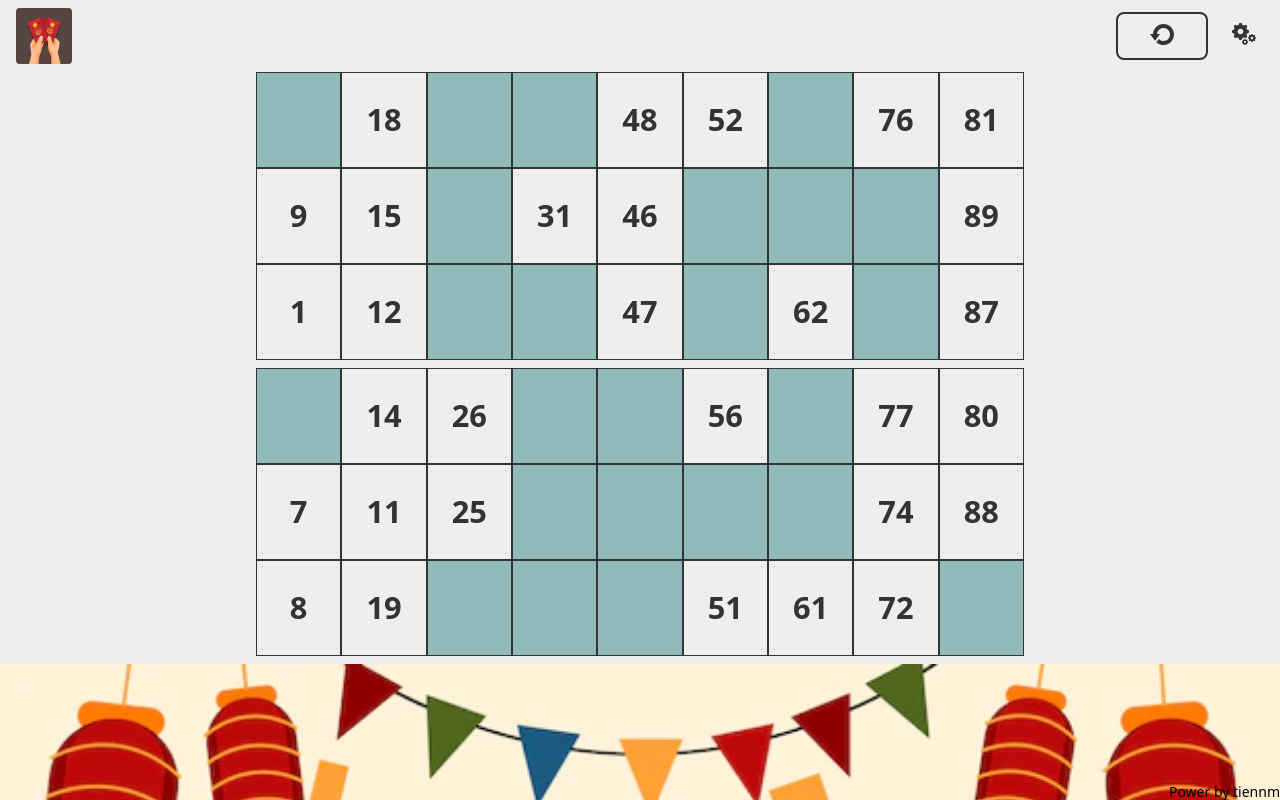
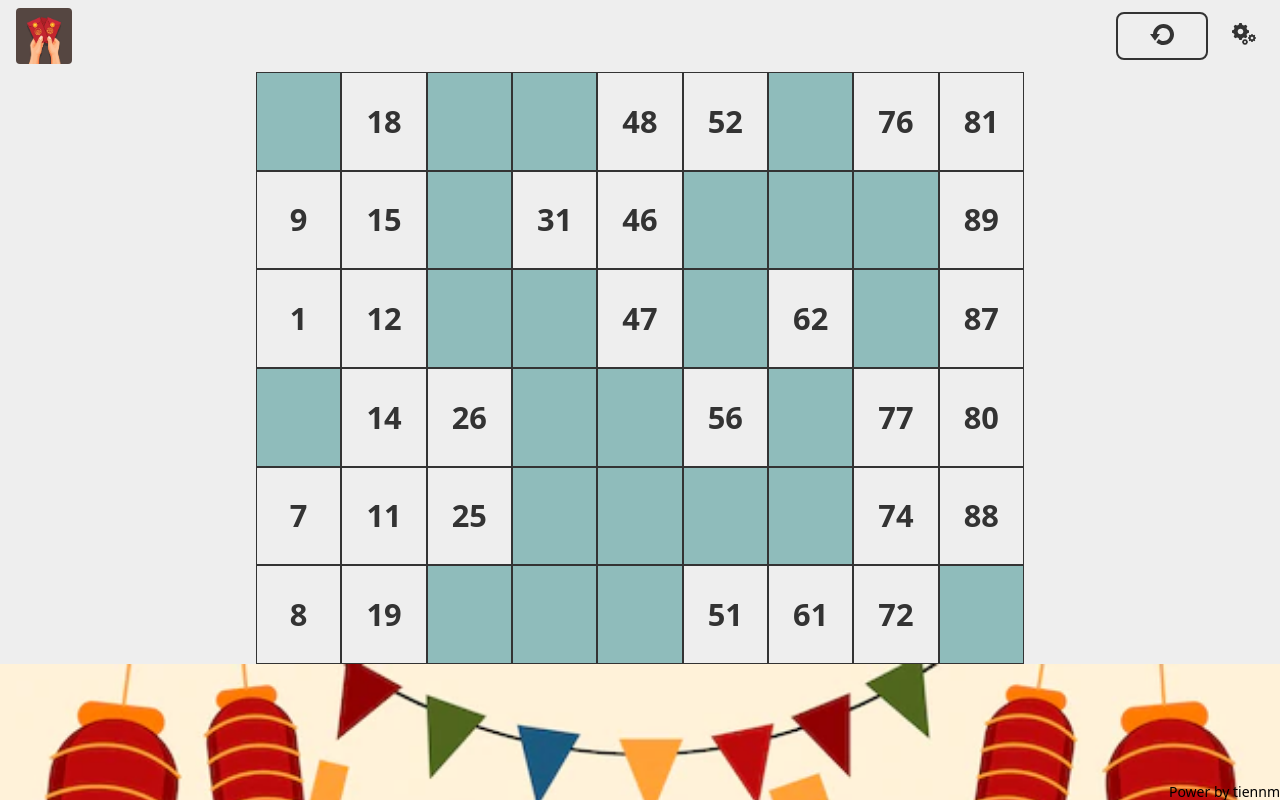
Before and after one commit to tiennguyen1293/loto, a React (Vite) app: page / in a window 1280 px wide. Built offline with nearby package versions, Linux system fonts and the light colour scheme.

Commit message:
Remove style

```diff
--- a/src/App.module.scss
+++ b/src/App.module.scss
@@ -100,10 +100,6 @@
   height: 100%;
   width: 100%;
   margin: auto;
-
-  &:nth-child(3n) {
-    margin-bottom: 8px;
-  }
 }
 
 .wrapperColors {
```
